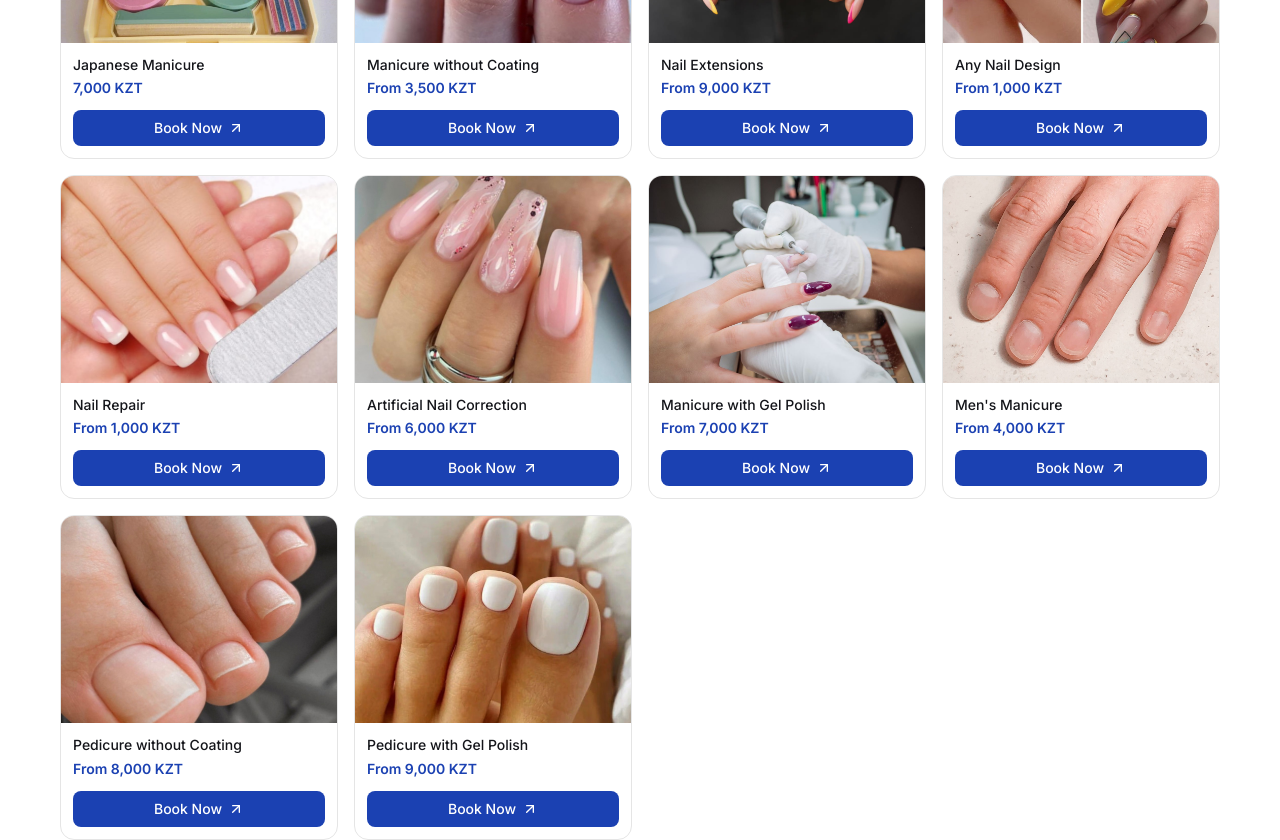
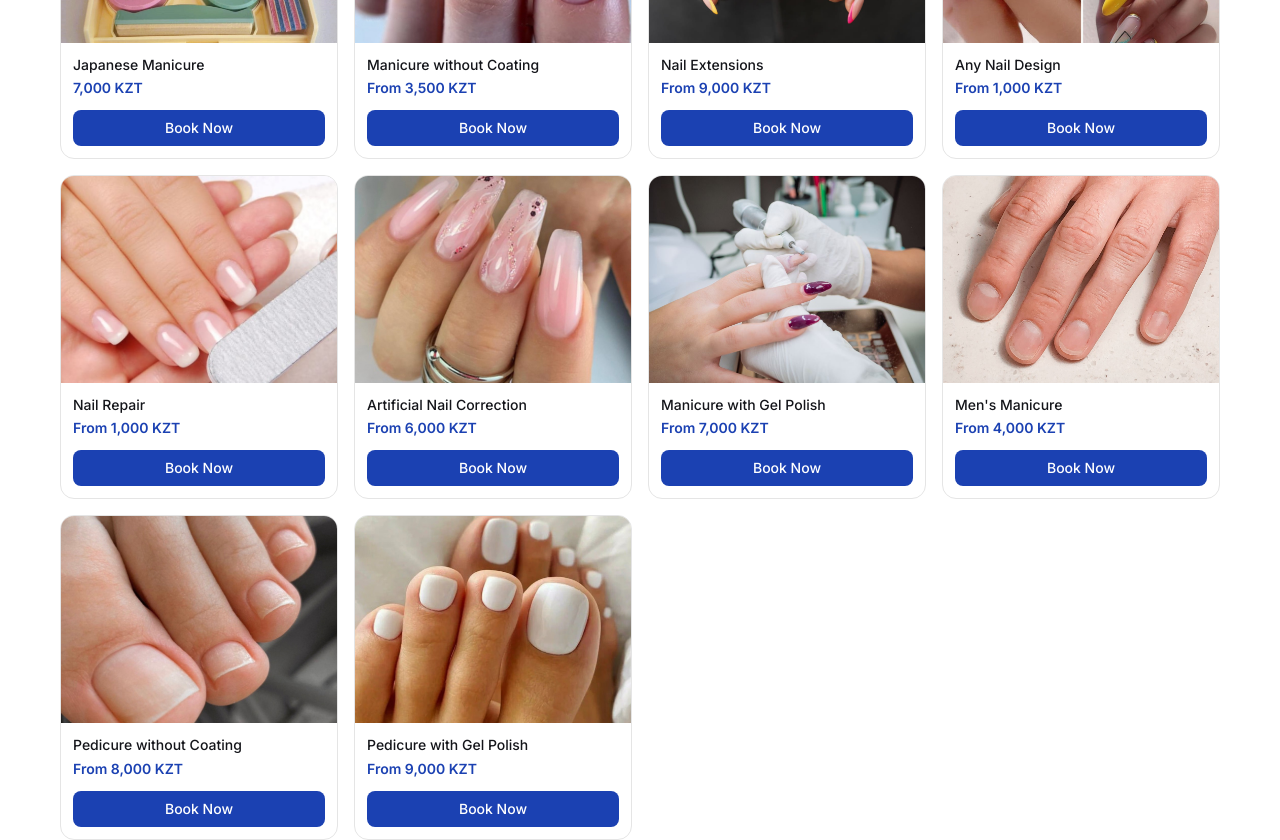
Before and after one commit to telitsssyn/rknailacademy-web, a Next.js app: page /en in a window 1280 px wide. Shown: the part 4200-5040 px from the top of the page. Built offline with nearby package versions, Linux system fonts and the light colour scheme.

Commit message:
style: remove arrow icon from service buttons for consistency

```diff
--- a/src/components/sections/Services.tsx
+++ b/src/components/sections/Services.tsx
@@ -1,7 +1,7 @@
 "use client";
 
 import { useState } from "react";
-import { ArrowUpRight } from "lucide-react";
+
 import { Section, SectionHeader } from "@/components/ui/Section";
 import { Media } from "@/components/ui/Media";
 import type { Dictionary } from "@/lib/i18n/dictionaries";
@@ -62,7 +62,6 @@ export function Services({ dict: t }: { dict: Dictionary }) {
                 className="mt-auto inline-flex h-9 items-center justify-center gap-1.5 rounded-lg bg-brand px-3 text-sm font-medium text-white transition-colors hover:bg-brand-dark"
               >
                 {t.services.bookBtn}
-                <ArrowUpRight className="h-4 w-4" />
               </a>
             </div>
           </div>
```
